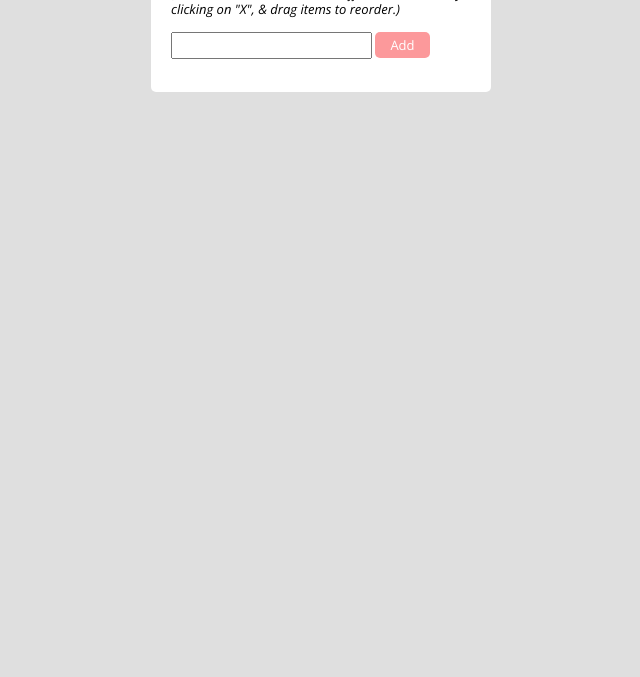
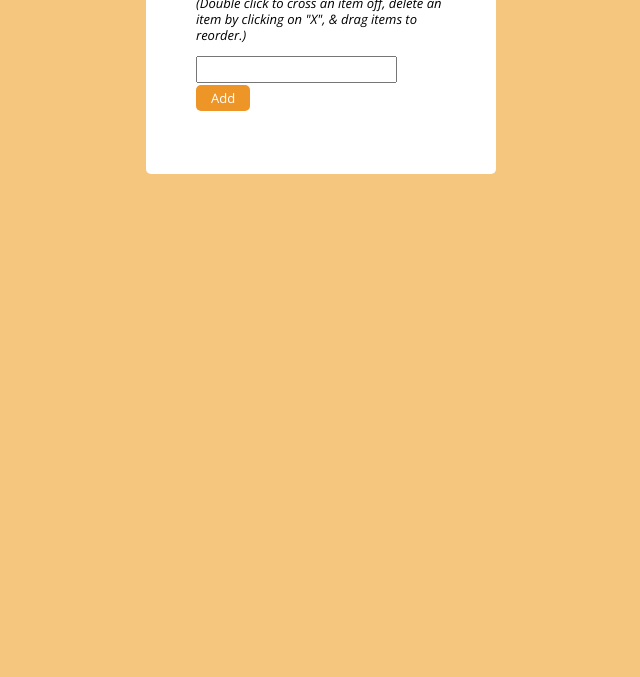
Before and after one commit to allieocarlisle/to-do-app, a plain HTML site: page index.html in a window 1280 px wide. Shown: the part 123-800 px from the top of the page, without its empty margins (319-959 px from the left). Drawn offline with nearby package versions, Linux system fonts and the light colour scheme.

Commit message:
updated styling

```diff
--- a/css/styles.css
+++ b/css/styles.css
@@ -2,14 +2,14 @@
 
 body {
 font: normal normal 13px/16px "Open Sans", sans-serif;
-background: #dfdfdf;
+background: #f5c77e;
 }
 
 .container{
-padding: 20px;
-width: 300px;
+padding: 50px;
+width: 250px;
 margin: 0 auto;
-margin-top: 40px;
+margin-top: 20px;
 background: white;
 border-radius: 5px;}
 
@@ -23,7 +23,7 @@ padding: 4px 15px 4px 5px;
 
 #button{
 display: inline-block;
-background-color:#fc999b;
+background-color:#ee9527;
 color:#ffffff;
 border-radius: 5px;
 text-align:center;
@@ -51,7 +51,7 @@ li:hover{
 	display: none;
 }
 
-li > crossOutButton {
+li.crossOutButton {
 	background: none;
 	border: none;
 	float: right;
```
